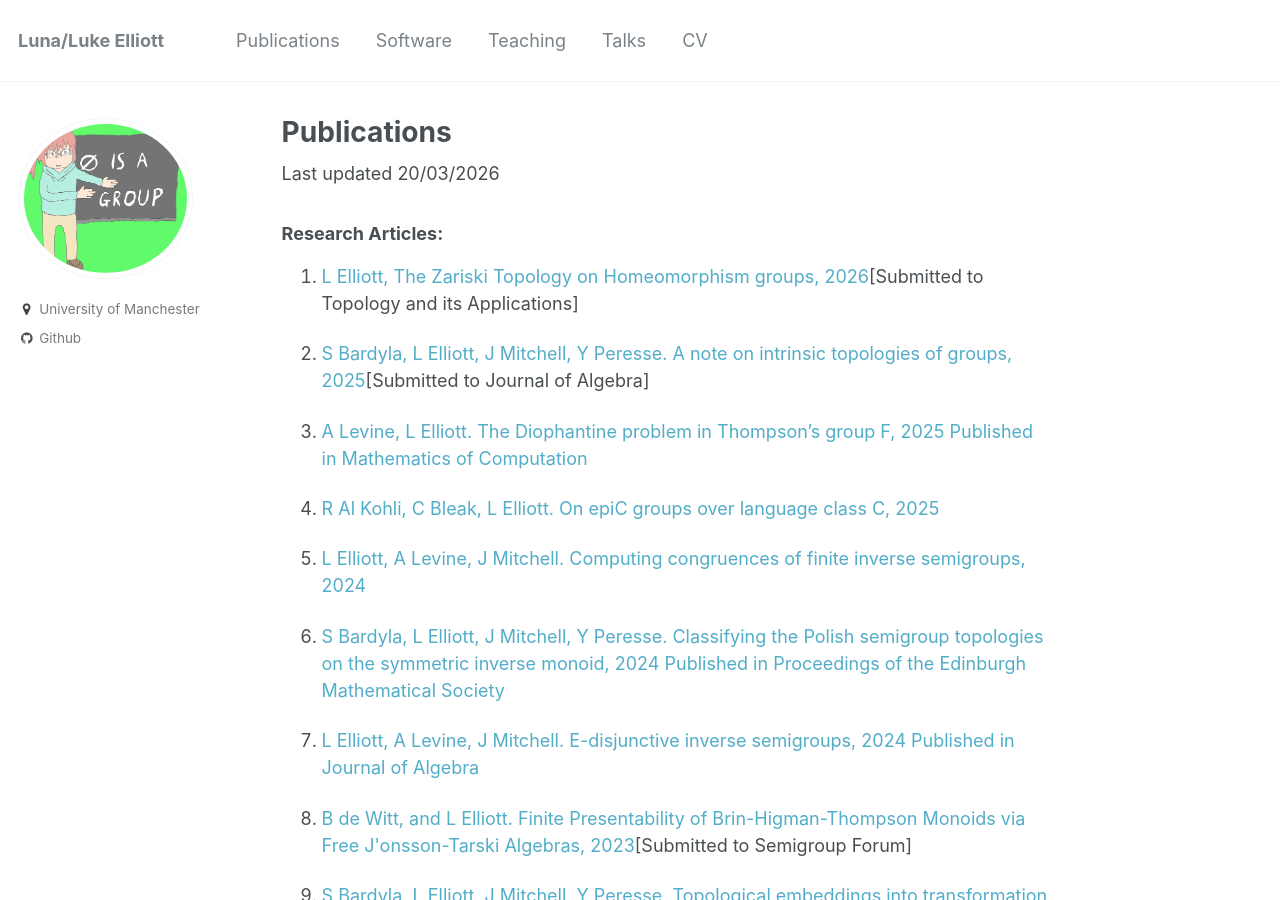
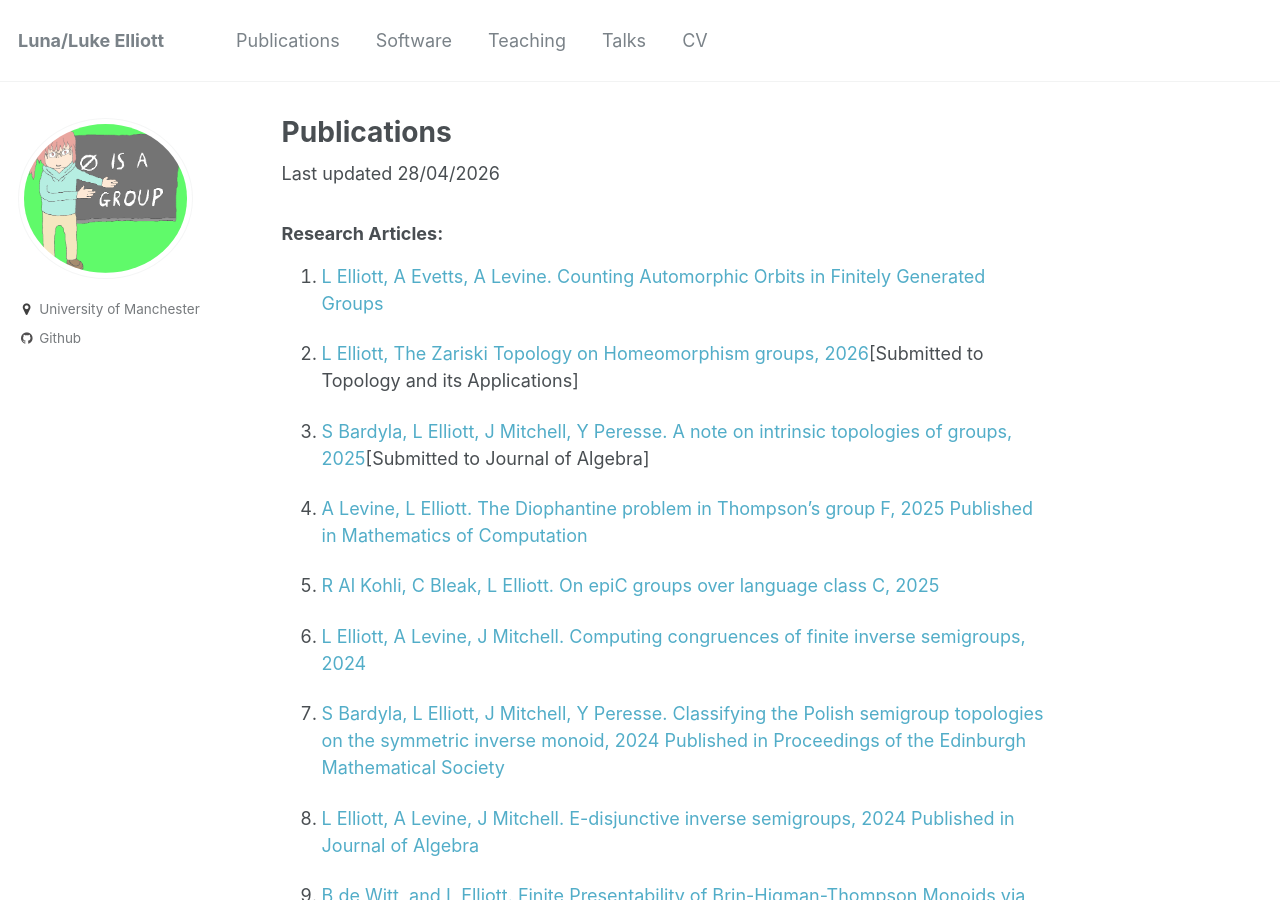
Before and after one commit to le27/L-Elliott, a Jekyll site: the page built from _pages/publications.md, in a window 1280 px wide and 900 px high. Built offline with Jekyll 4.4.1, drawn with Linux system fonts in a browser that asks for light colours; some of the changed text lies outside the part shown.

Commit message:
Update publication details and collaboration section

```diff
--- a/_pages/publications.md
+++ b/_pages/publications.md
@@ -4,9 +4,11 @@ permalink: /publications/
 author_profile: true
 ---
 
-Last updated 20/03/2026
+Last updated 28/04/2026
 
 ### Research Articles:
+1. [L Elliott, A Evetts, A Levine. Counting Automorphic Orbits in Finitely Generated Groups](https://arxiv.org/abs/2604.18104)
+
 1. [L Elliott, The Zariski Topology on Homeomorphism groups, 2026](https://arxiv.org/abs/2601.15185)[Submitted to Topology and its Applications]
 
 1. [S Bardyla, L Elliott, J Mitchell, Y Peresse. A note on intrinsic topologies of groups, 2025](https://arxiv.org/abs/2506.11500)[Submitted to Journal of Algebra]
```
Also changed, not shown: other parts of _pages/publications.md (+3 -3 lines).
